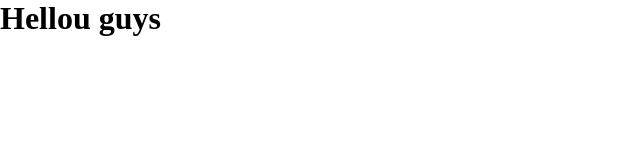
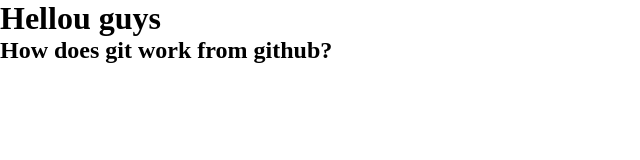
Before and after one commit to Fremays/learning-git, a plain HTML site: page index.html in a window 1280 px wide. Shown: the whole page, without its empty margins (0-640 px from the left). Drawn offline with Linux system fonts and the light colour scheme.

Commit message:
Update index.html
Adding new line

```diff
--- a/index.html
+++ b/index.html
@@ -16,6 +16,7 @@
 
 <body>
     <h1>Hellou guys</h1>
+    <h2>How does git work from github?</h1>
 </body>
 <script scr="script.js"></script>
 
```
